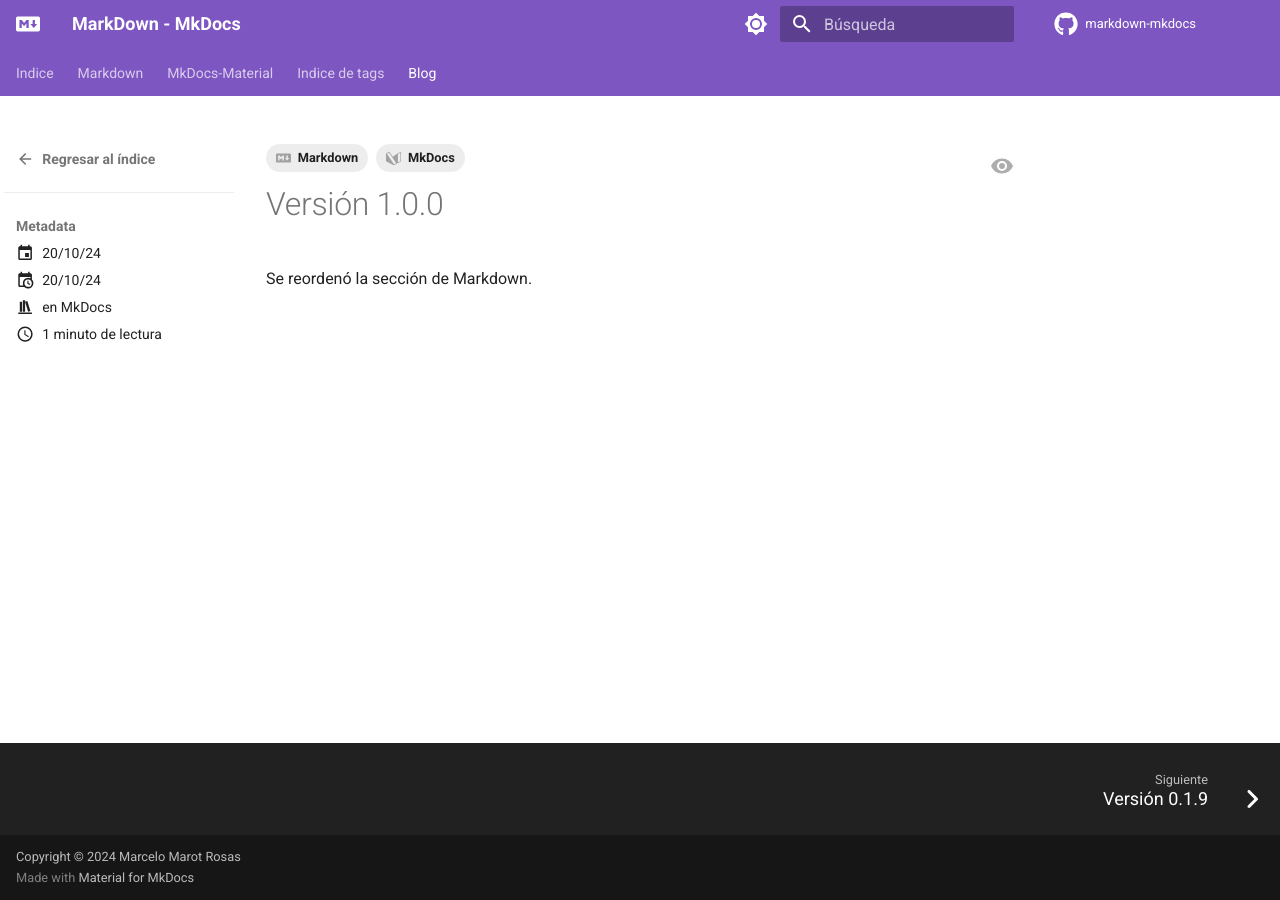
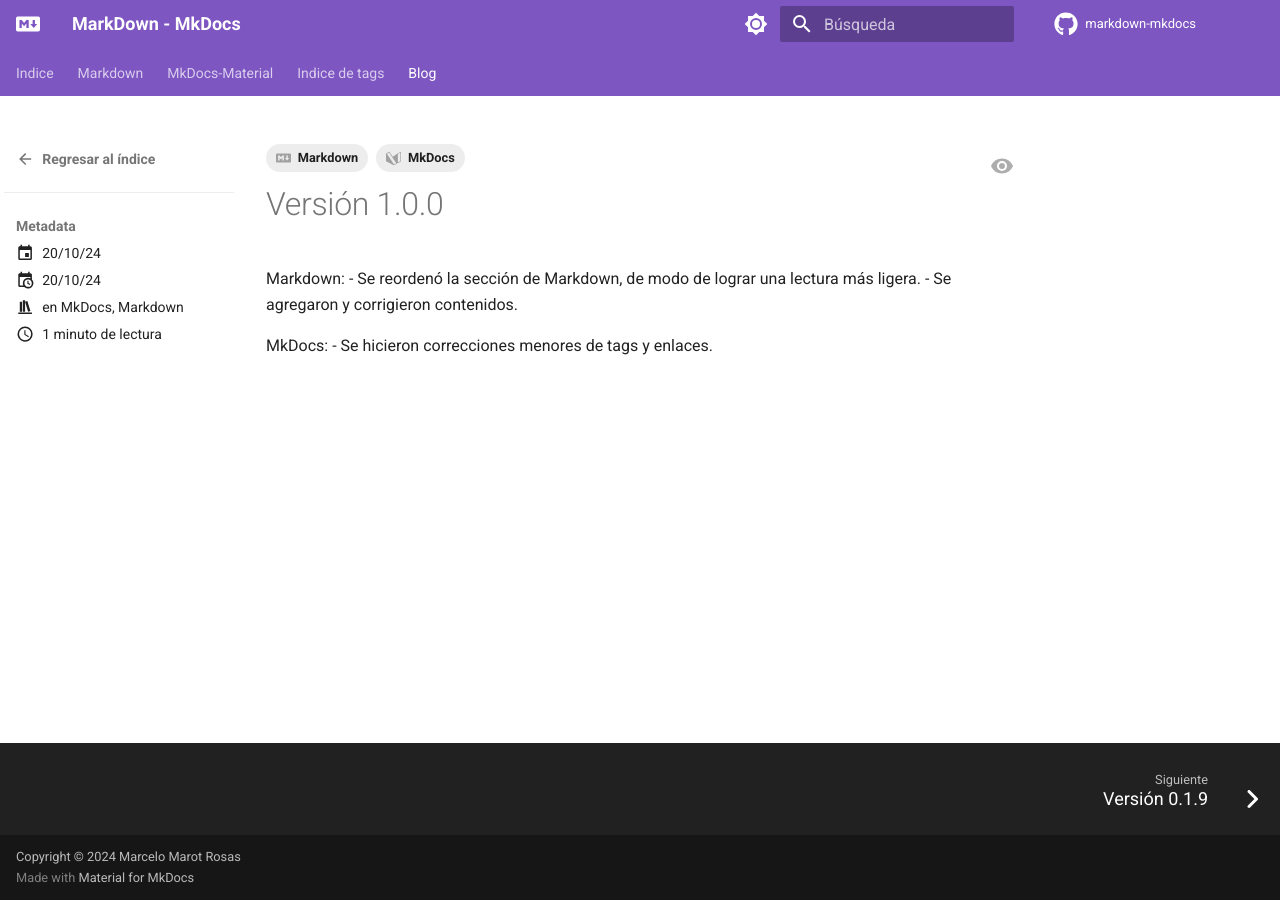
Before and after one commit to alejrot/markdown-mkdocs, an MkDocs documentation site: the page built from docs/blog/posts/v1.0.0.md, in a window 1280 px wide. Built offline with MkDocs 1.6.1 and Material for MkDocs 9.7.7, drawn with Linux system fonts in a browser that asks for light colours; plug-ins that fetch from the network failed and are left out; comment, search, counter and statistics services are not loaded.

Commit message:
Blog: reporte v1.0.0 hecho

```diff
--- a/docs/blog/posts/v1.0.0.md
+++ b/docs/blog/posts/v1.0.0.md
@@ -28,11 +28,9 @@
 
 # Versión 1.0.0
 
+Markdown:
+- Se reordenó la sección de Markdown, de modo de lograr una lectura más ligera.
+- Se agregaron y corrigieron contenidos.
 
-Se reordenó la sección de Markdown.
-
-
-
-
-
-<!-- mas -->
+MkDocs:
+- Se hicieron correcciones menores de tags y enlaces.
```
Also changed, not shown: other parts of docs/blog/posts/v1.0.0.md (+2 -2 lines).
